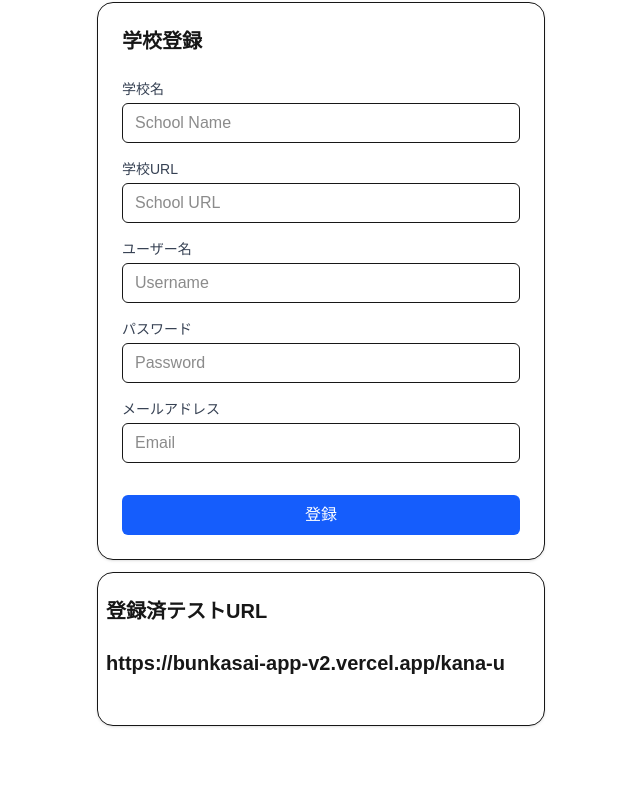
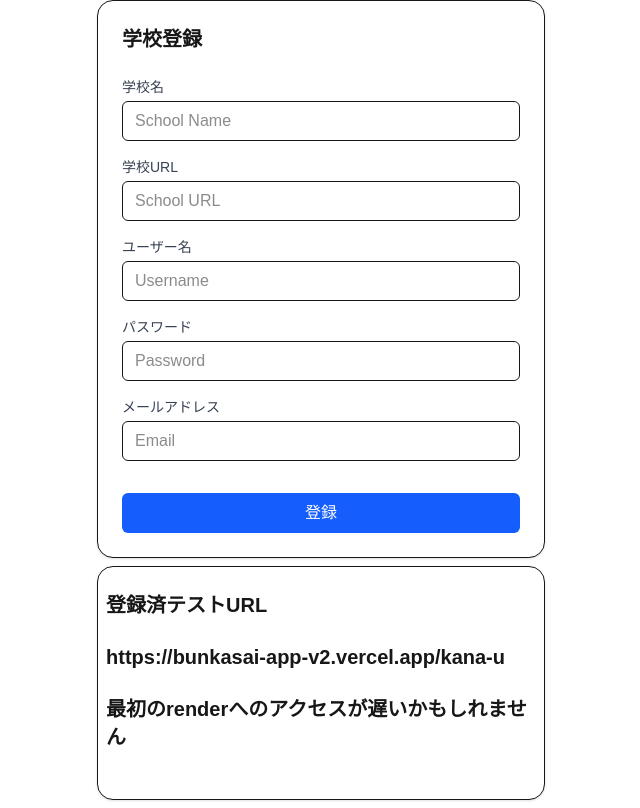
Before and after one commit to taro-1231/bunkasai-app-v2, a Next.js app in the folder frontend/: page /register in a window 1280 px wide. Shown: the whole page, without its empty margins (319-959 px from the left). Built offline with nearby package versions, Linux system fonts and the light colour scheme; no server answers.

Commit message:
アクセス注意

```diff
--- a/frontend/app/register/page.tsx
+++ b/frontend/app/register/page.tsx
@@ -101,6 +101,8 @@ export default function RegisterPage() {
       <div className="m-2 px-2 w-full max-w-md rounded-2xl border bg-white shadow-sm p-6">
         <h1 className="text-xl font-semibold mb-6">登録済テストURL</h1>
         <p className="text-xl font-semibold mb-6">https://bunkasai-app-v2.vercel.app/kana-u</p>
+        <p className="text-xl font-semibold mb-6">最初のrenderへのアクセスが遅いかもしれません</p>
+
       </div>
 
     </main>
```
